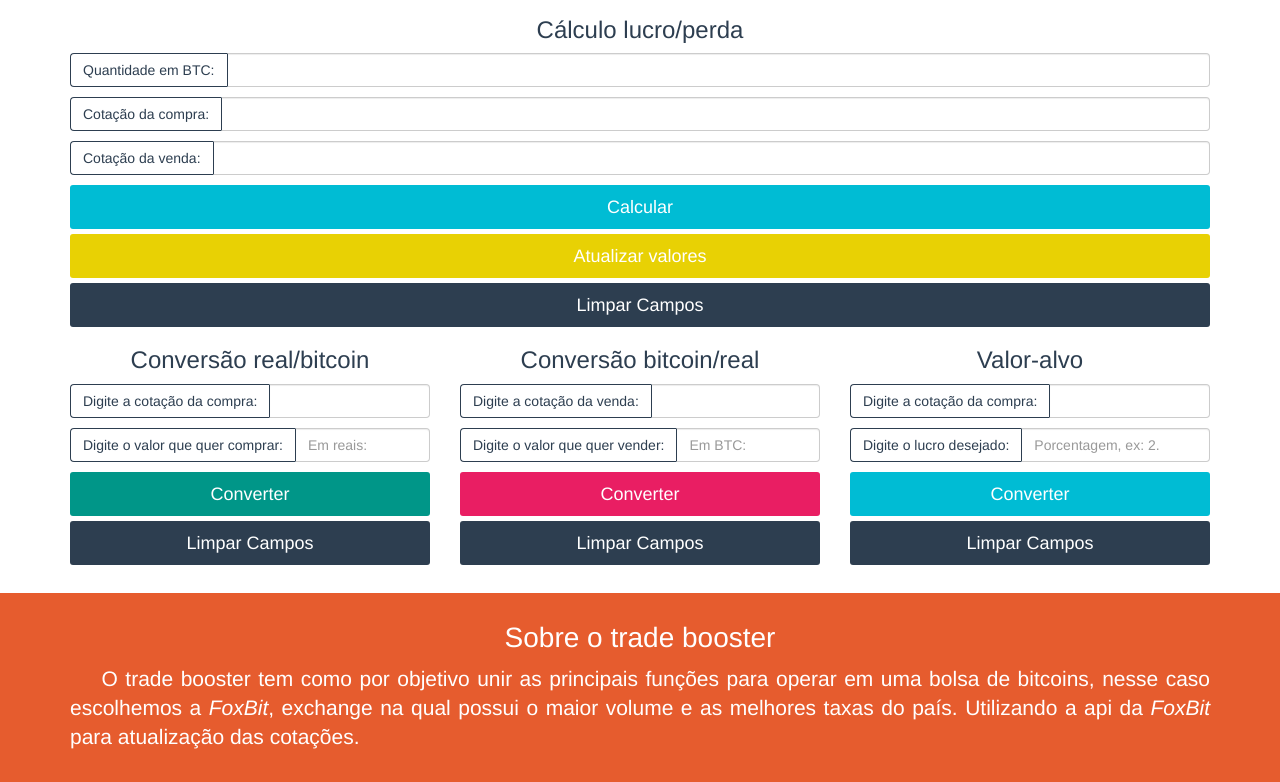
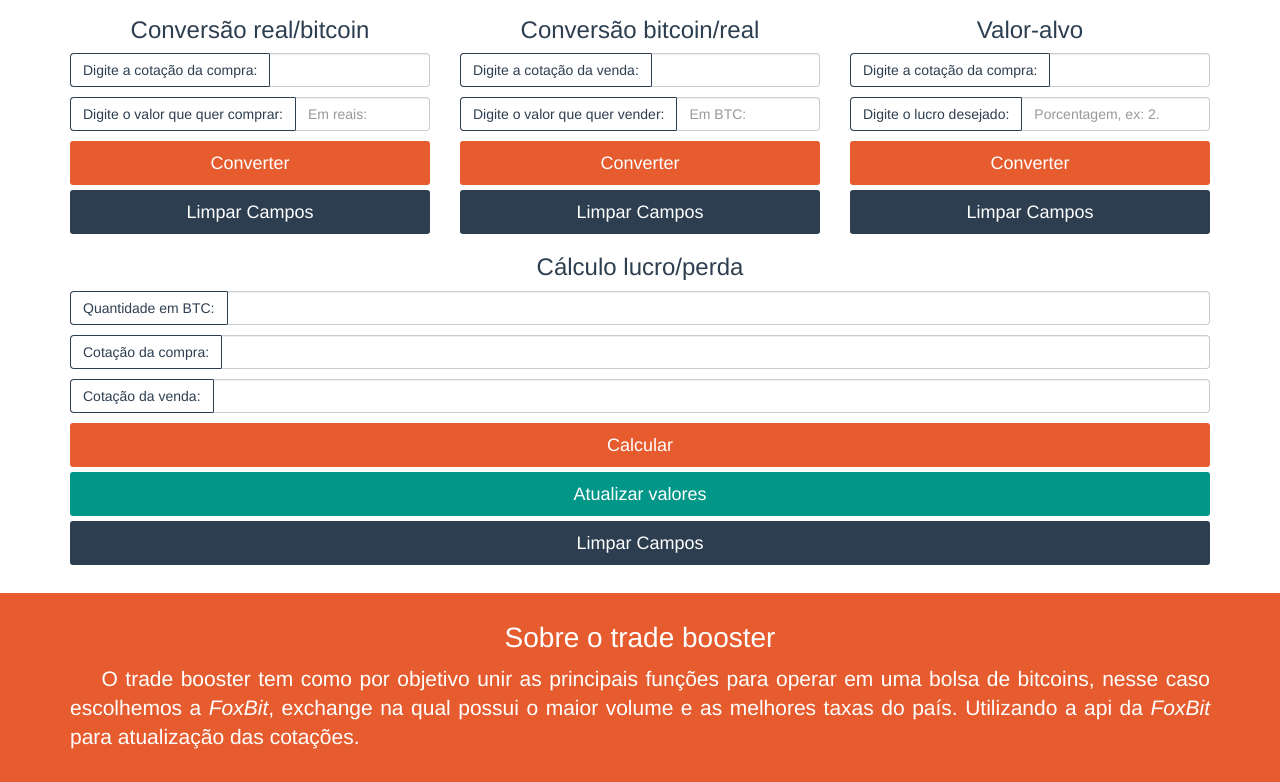
Before and after one commit to KelvinCS/funcoes-trade, a plain HTML site: page index.html in a window 1280 px wide. Shown: the part 53-835 px from the top of the page. Drawn offline with Linux system fonts and the light colour scheme.

Commit message:
Update index.html

```diff
--- a/index.html
+++ b/index.html
@@ -22,9 +22,10 @@
 	           </div>
 	           <div class="collapse navbar-collapse" id="bs-example-navbar-collapse-1">
 	                <ul class="nav navbar-nav navbar-right">
+	                	<li class="text-center ncalculo_lucro"><a href="#calculo_lucro">Cálculo lucro/perda</a></li>
 	                    <li class="text-center nconversao1"><a href="#real_btc">Conversão real/bitcoin</a></li>
-	                    <li class="text-center ncalculo_lucro"><a href="#calculo_lucro">Cálculo lucro/perda</a></li>
 	                    <li class="text-center nconversao2"><a href="#btc_real">Conversão bitcoin/real</span></a></li>
+	                    <li class="text-center valor-alvo"><a href="#valor_alvo">Valor-alvo</span></a></li>
 	                </ul>
 	            </div>
 	        </div>
@@ -32,6 +33,54 @@
 		<div class="container">
 			<div class="row">
 				<div class="aviso"></div>
+				<div class="col-lg-4 col-md-12" id="real_btc">
+					<h3 class="text-center">Conversão real/bitcoin</h3>
+					<form>
+						<div class="input-group">
+  							<span class="input-group-addon" id="basic-addon1">Digite a cotação da compra:</span>
+  							<input type="text" class="form-control" id="cotacao_compra" value="" autocomplete="off">
+						</div>
+						<div class="input-group">
+  							<span class="input-group-addon" id="basic-addon1">Digite o valor que quer comprar:</span>
+  							<input type="text" class="form-control" id="valor_compra" value="" placeholder="Em reais:" autocomplete="off">
+						</div>
+						<button type="button" class="btn btn-fox btn-lg btn-block" id="enviar1" data-toggle="modal" data-target=".bs-example-modal-sm">Converter</button>
+						<input type="reset" class="btn btn-default btn-lg btn-block l1" value="Limpar Campos">
+					</form>
+					<div class="conversao"></div>
+				</div>
+				<div class="col-lg-4 col-md-12" id="btc_real">
+					<h3 class="text-center">Conversão bitcoin/real</h3>
+					<form>
+						<div class="input-group">
+  							<span class="input-group-addon" id="basic-addon1">Digite a cotação da venda:</span>
+  							<input type="text" class="form-control" id="cotacao_venda" value="" autocomplete="off">
+						</div>
+						<div class="input-group">
+  							<span class="input-group-addon" id="sizing-addon1">Digite o valor que quer vender:</span>
+  							<input type="text" class="form-control" id="qtd_btc" placeholder="Em BTC:"value="" autocomplete="off">
+						</div>
+						<button type="button" class="btn btn-fox btn-lg btn-block" id="enviar3" data-toggle="modal" data-target=".bs-example-modal-sm">Converter</button>
+						<input type="reset" class="btn btn-default btn-lg btn-block l3" value="Limpar Campos">
+					</form>
+					<div class="conversao1"></div>
+				</div>
+				<div class="col-lg-4 col-md-12" id="valor_alvo">
+					<h3 class="text-center">Valor-alvo</h3>
+					<form>
+						<div class="input-group">
+  							<span class="input-group-addon" id="basic-addon1">Digite a cotação da compra:</span>
+  							<input type="text" class="form-control" id="cotacao_compra1" value="" autocomplete="off">
+						</div>
+						<div class="input-group">
+  							<span class="input-group-addon" id="sizing-addon1">Digite o lucro desejado:</span>
+  							<input type="text" class="form-control" id="lucro_desejado" placeholder="Porcentagem, ex: 2."value="" autocomplete="off">
+						</div>
+						<button type="button" class="btn btn-fox btn-lg btn-block" id="enviar4" data-toggle="modal" data-target=".bs-example-modal-sm">Converter</button>
+						<input type="reset" class="btn btn-default btn-lg btn-block l4" value="Limpar Campos">
+					</form>
+					<div class="lucro_desejado"></div>
+				</div>
 				<div class="col-lg-12 col-md-12" id="calculo_lucro">
 					<h3 id="calc_lucro" class="text-center">Cálculo lucro/perda</h3>
 					<form>
@@ -47,61 +96,14 @@
   							<span class="input-group-addon" id="basic-addon1">Cotação da venda:</span>
   							<input type="text" class="form-control" id="venda_cotacao" value="" autocomplete="off">
 						</div>
-						<button type="button" class="btn btn-primary btn-lg btn-block" id="enviar2" data-toggle="modal" data-target=".bs-example-modal-sm">Calcular</button>
-						<button type="button" class="btn btn-warning btn-lg btn-block" id="atualizar">Atualizar valores</button>
+						<button type="button" class="btn btn-fox btn-lg btn-block" id="enviar2" data-toggle="modal" data-target=".bs-example-modal-sm">Calcular</button>
+						<button type="button" class="btn btn-success btn-lg btn-block" id="atualizar">Atualizar valores</button>
 						<input type="reset" class="btn btn-default btn-lg btn-block l2" value="Limpar Campos">
 					</form>
 					<div class="calculo_lucro1"></div>
-					<div class="calculo_lucro2"></div>
+					<div clasS="calculo_lucro2"></div>
 					<div class="calculo_lucro3"></div>
-				</div>
-				<div class="col-lg-4 col-md-12" id="real_btc">
-					<h3 class="text-center">Conversão real/bitcoin</h3>
-					<form>
-						<div class="input-group">
-  							<span class="input-group-addon" id="basic-addon1">Digite a cotação da compra:</span>
-  							<input type="text" class="form-control" id="cotacao_compra" value="" autocomplete="off">
-						</div>
-						<div class="input-group">
-  							<span class="input-group-addon" id="basic-addon1">Digite o valor que quer comprar:</span>
-  							<input type="text" class="form-control" id="valor_compra" value="" placeholder="Em reais:" autocomplete="off">
-						</div>
-						<button type="button" class="btn btn-success btn-lg btn-block" id="enviar1" data-toggle="modal" data-target=".bs-example-modal-sm">Converter</button>
-						<input type="reset" class="btn btn-default btn-lg btn-block l1" value="Limpar Campos">
-					</form>
-					<div class="conversao"></div>
-				</div>
-				<div class="col-lg-4 col-md-12" id="conversao2">
-					<h3 class="text-center">Conversão bitcoin/real</h3>
-					<form>
-						<div class="input-group">
-  							<span class="input-group-addon" id="basic-addon1">Digite a cotação da venda:</span>
-  							<input type="text" class="form-control" id="cotacao_venda" value="" autocomplete="off">
-						</div>
-						<div class="input-group">
-  							<span class="input-group-addon" id="sizing-addon1">Digite o valor que quer vender:</span>
-  							<input type="text" class="form-control" id="qtd_btc" placeholder="Em BTC:"value="" autocomplete="off">
-						</div>
-						<button type="button" class="btn btn-danger btn-lg btn-block" id="enviar3" data-toggle="modal" data-target=".bs-example-modal-sm">Converter</button>
-						<input type="reset" class="btn btn-default btn-lg btn-block l3" value="Limpar Campos">
-					</form>
-					<div class="conversao1"></div>
-				</div>
-				<div class="col-lg-4 col-md-12" id="valor_venda">
-					<h3 class="text-center">Valor-alvo</h3>
-					<form>
-						<div class="input-group">
-  							<span class="input-group-addon" id="basic-addon1">Digite a cotação da compra:</span>
-  							<input type="text" class="form-control" id="cotacao_compra1" value="" autocomplete="off">
-						</div>
-						<div class="input-group">
-  							<span class="input-group-addon" id="sizing-addon1">Digite o lucro desejado:</span>
-  							<input type="text" class="form-control" id="lucro_desejado" placeholder="Porcentagem, ex: 2."value="" autocomplete="off">
-						</div>
-						<button type="button" class="btn btn-primary btn-lg btn-block" id="enviar4" data-toggle="modal" data-target=".bs-example-modal-sm">Converter</button>
-						<input type="reset" class="btn btn-default btn-lg btn-block l4" value="Limpar Campos">
-					</form>
-					<div class="lucro_desejado"></div>
+					<div class="calculo_lucro4"></div>
 				</div>
 			</div>
 		</div>
```
